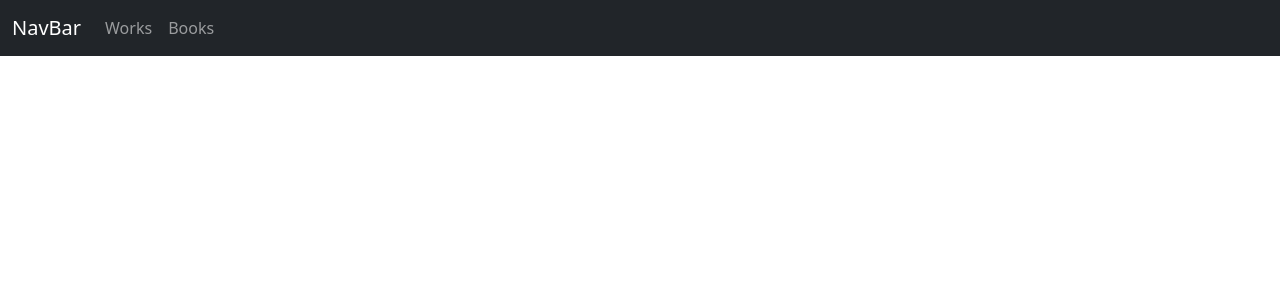
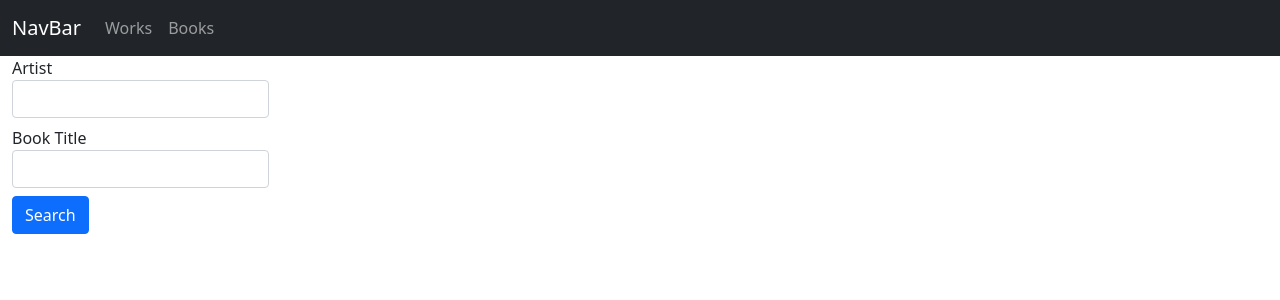
Before and after one commit to Kotaro7750/WaViewer, a React app: page /#/works in a window 1280 px wide. Shown: the top 300 px of the page. Built offline with nearby package versions, Linux system fonts and the light colour scheme; no server answers.

Commit message:
コンポーネントツリーの変更と検索ボックスの実装
作者と本のタイトルの完全一致検索

```diff
--- a/src/App.js
+++ b/src/App.js
@@ -1,10 +1,14 @@
 import React from 'react';
-import { RandomGallery } from './RandomGallery.js';
+import { Outlet } from 'react-router-dom';
+import { NavBar } from './NavBar.js';
 
 export function App() {
   return (
-    <div className='container-fluid'>
-      <RandomGallery />
+    <div>
+      <NavBar />
+      <div className='container-fluid'>
+        <Outlet />
+      </div>
     </div>
   )
 }
--- /dev/null
+++ b/src/SearchBox.js
@@ -0,0 +1,41 @@
+import React, { useState } from 'react';
+import { useNavigate } from 'react-router-dom';
+
+export function SearchBox(props) {
+  const navigate = useNavigate();
+  const [artist, setArtist] = useState('');
+  const [bookTitle, setBookTitle] = useState('');
+
+  const constructURLParam = () => {
+    let urlSearchParam = new URLSearchParams('');
+
+    if (artist != '') {
+      urlSearchParam.append('artist', artist);
+    }
+
+    if (bookTitle != '') {
+      urlSearchParam.append('book_title', bookTitle);
+    }
+
+    return '?' + urlSearchParam.toString();
+  }
+
+  return (
+    <div>
+      <div>
+        <label className='form-label'>
+          Artist
+        <input type='text' className='form-control' value={artist} onChange={e => setArtist(e.target.value)} />
+        </label>
+      </div>
+
+      <div>
+        <label className='form-label'>
+          Book Title
+          <input type='text' className='form-control' value={bookTitle} onChange={e => setBookTitle(e.target.value)} />
+        </label>
+      </div>
+      <button className='btn btn-primary' onClick={() => navigate(constructURLParam())}>Search</button>
+    </div>
+  );
+}
--- a/src/WorkGallery.js
+++ b/src/WorkGallery.js
@@ -2,6 +2,8 @@ import React from 'react';
 
 import { useLocation } from 'react-router-dom';
 import { useWorkInformationList } from './FileUtil.js';
+
+import { SearchBox } from './SearchBox.js';
 import { WorkList } from './WorkList.js';
 
 export function WorkGallery() {
@@ -17,9 +19,8 @@ export function WorkGallery() {
 
   return (
     <div>
-      <div className='row'>
-        <WorkList workInformationList={fileterdWorkInformationList} />
-      </div>
+      <SearchBox />
+      <WorkList workInformationList={fileterdWorkInformationList} />
     </div>
   );
 }
--- a/src/index.js
+++ b/src/index.js
@@ -5,20 +5,19 @@ import 'bootstrap/dist/css/bootstrap.min.css';
 import 'bootstrap';
 
 import { App } from './App.js';
-import { NavBar } from './NavBar.js';
 import { Work } from './Work.js';
+import { RandomGallery } from './RandomGallery.js';
 import { WorkGallery } from './WorkGallery.js';
 
 ReactDOM.render(
   <HashRouter>
-    <NavBar />
-    <div className='container-fluid'>
-      <Routes>
-        <Route path='/' element={<App />} />
+    <Routes>
+      <Route path='/' element={<App />} >
+        <Route path='/' element={<RandomGallery />} />
         <Route path='/works' element={<WorkGallery />} />
         <Route path='/works/:workId' element={<Work />} />
-      </Routes>
-    </div>
+      </Route>
+    </Routes>
   </HashRouter>,
   document.getElementById('root')
 );
```
